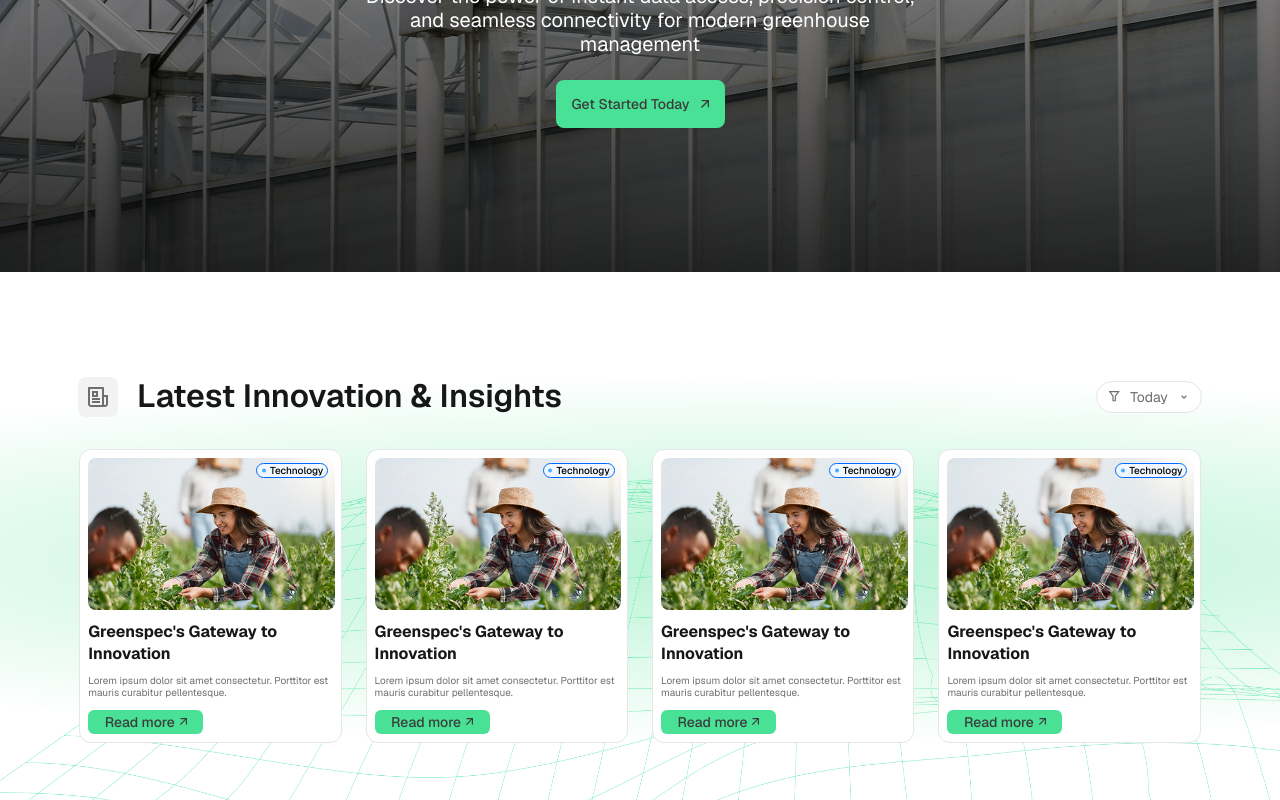
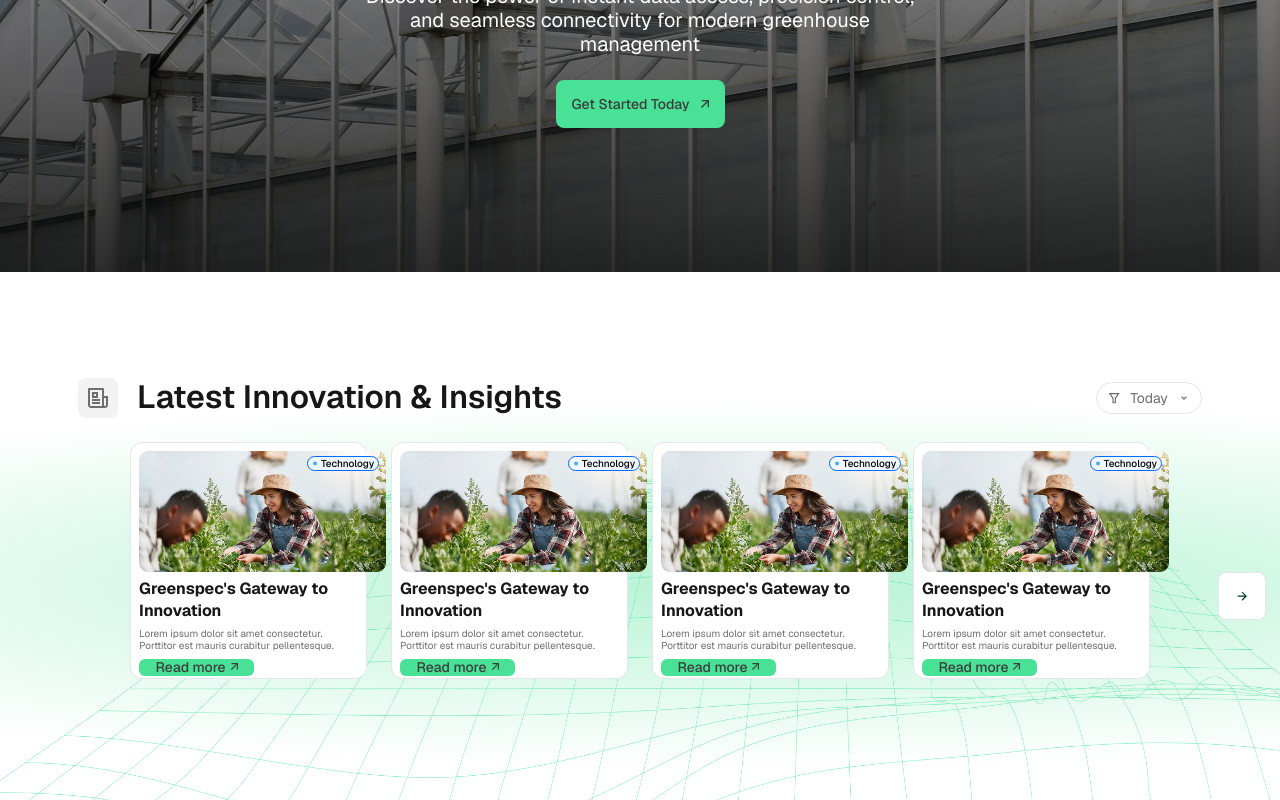
Before and after one commit to Johan2021usa/greenspec-project, an Angular app: page / in a window 1280 px wide. Shown: the part 410-1210 px from the top of the page. Built offline with nearby package versions, Linux system fonts and the light colour scheme.

Commit message:
0.0.12.4 Feat(Gallery completed, hover cards completed pending arrow funcion)

```diff
--- a/src/app/components/gallery/card/card.component.css
+++ b/src/app/components/gallery/card/card.component.css
@@ -115,6 +115,8 @@
 /* Desktop */
 @media screen and (min-width:1120px) {
   .card{
+    display: flex;
+    flex-direction: column;
     justify-content: space-between;
     flex-wrap: wrap;
     min-height: 18.40rem;
@@ -122,11 +124,19 @@
     width: 16.40rem;
     row-gap: 0.5rem;
     box-sizing: border-box;
+    cursor: pointer;
+    transition:
+      all 350ms ease-in-out allow-discrete
+      /* height 300ms ease-in-out, */
+      /* width 300ms ease-in-out */
+    ;
   }
   .card__header{
     display: flex;
     width: 15.43rem;
     height: 9.5rem;
+    flex: 1;
+    box-sizing: border-box;
   }
   .card__img{
     width: 100%;
@@ -134,11 +144,31 @@
     object-fit: cover;
     border-radius: 0.5rem;
   }
-  /* .card:hover{
+  .card:hover{
     height: 342px;
+    width: 16.40rem;
   }
   .card:hover .card__header{
-    width: auto;
     height: 12.5rem;
-  } */
+    width: 15.43rem;
+  }
+  .card:hover .card__header img{
+    animation: blur 250ms both 150ms ease-in-out;
+  }
+  @keyframes blur {
+
+    0%{
+      filter: blur(0);
+    }
+    20%{
+      filter: blur(0.05);
+    }
+    50%{
+      filter: blur(0.1rem);
+    }
+    60%{
+      filter: blur(0.08);
+    }
+
+  }
 }
--- a/src/app/components/gallery/gallery.component.css
+++ b/src/app/components/gallery/gallery.component.css
@@ -2,7 +2,7 @@
   position: relative;
   display: flex;
   flex-direction: column;
-  justify-content: center;
+  justify-content: start;
   padding: 2rem;
   align-items: center;
   min-height: 30rem;
@@ -156,6 +156,39 @@
 app-card{
   margin: 0;
 }
+.arrow-slider{
+  display: none;
+}
+
+/* Desktop version */
+@media screen and (min-width: 1120px) {
+  .gallery{
+    padding-top: 3.625rem;
+    max-height: 30rem;
+    box-sizing: border-box;
+    /* border: 1px solid red; */
+  }
+  .gallery__3d-container{
+    bottom: 0;
+    /* border: 1px solid red; */
+  }
+  .gallery__container {
+    display: flex;
+    flex-direction: column;
+    width: 70.25rem;
+    row-gap: 1.5rem;
+    height: 22.75rem;
+    /* border: 1px solid red; */
+  }
+  .header{
+    display: flex;
+    flex-wrap: wrap;
+    justify-content: space-between;
+    align-items: center;
+    min-height: 2.5rem;
+    /* border: 1px solid red; */
+  }
+
   /*Arrow styles */
   .arrow-slider{
     position: absolute;
@@ -184,22 +217,5 @@ app-card{
     height: 0.648rem;
     width: 0.666rem;
   }
-/* Desktop version */
-@media screen and (min-width: 1120px) {
-  .gallery__3d-container{
-    bottom: 0;
+
 }
-  .gallery__container {
-    display: flex;
-    flex-direction: column;
-    width: 70.25rem;
-    /* border: 1px solid red; */
-  }
-  .header{
-    display: flex;
-    flex-wrap: wrap;
-    justify-content: space-between;
-    align-items: center;
-    min-height: 2.5rem;
-  }
-}
--- a/src/app/components/gallery/gallery.component.html
+++ b/src/app/components/gallery/gallery.component.html
@@ -49,11 +49,11 @@
     </section>
 
     <!-- Arrow -->
-    <!-- <button class="arrow-slider">
+    <button class="arrow-slider">
       <svg class="arrow-slider__icon" viewBox="0 0 12 12" fill="none" xmlns="http://www.w3.org/2000/svg">
         <path d="M8.78103 5.33327L5.20503 1.75726L6.14783 0.814453L11.3333 5.99993L6.14783 11.1853L5.20503 10.2425L8.78103 6.6666H0.666626V5.33327H8.78103Z" fill="#00391F"/>
         </svg>
-    </button> -->
+    </button>
   </section>
 
 
```
Lines whose indentation alone changed are shown as unchanged.
